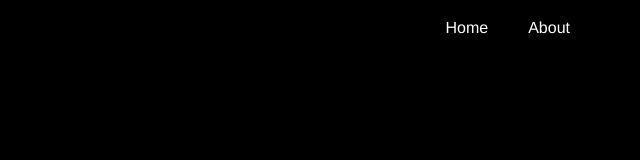
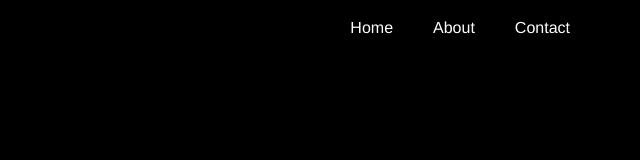
Before and after one commit to jeanjacquescollective/demo-css-2, a plain HTML site: page index.html in a window 1280 px wide. Shown: the top 160 px of the page, 640-1280 px from the left. Drawn offline with Linux system fonts and the light colour scheme.

Commit message:
added contact

```diff
--- a/index.html
+++ b/index.html
@@ -13,6 +13,7 @@
         <ul class="navigation-menu">
           <li class="menu-item"><a href="index.html">Home</a></li>
           <li class="menu-item"><a href="about.html">About</a></li>
+          <li class="menu-item"><a href="contact.html">Contact</a></li>
         </ul>
       </nav>
     </header>
```
